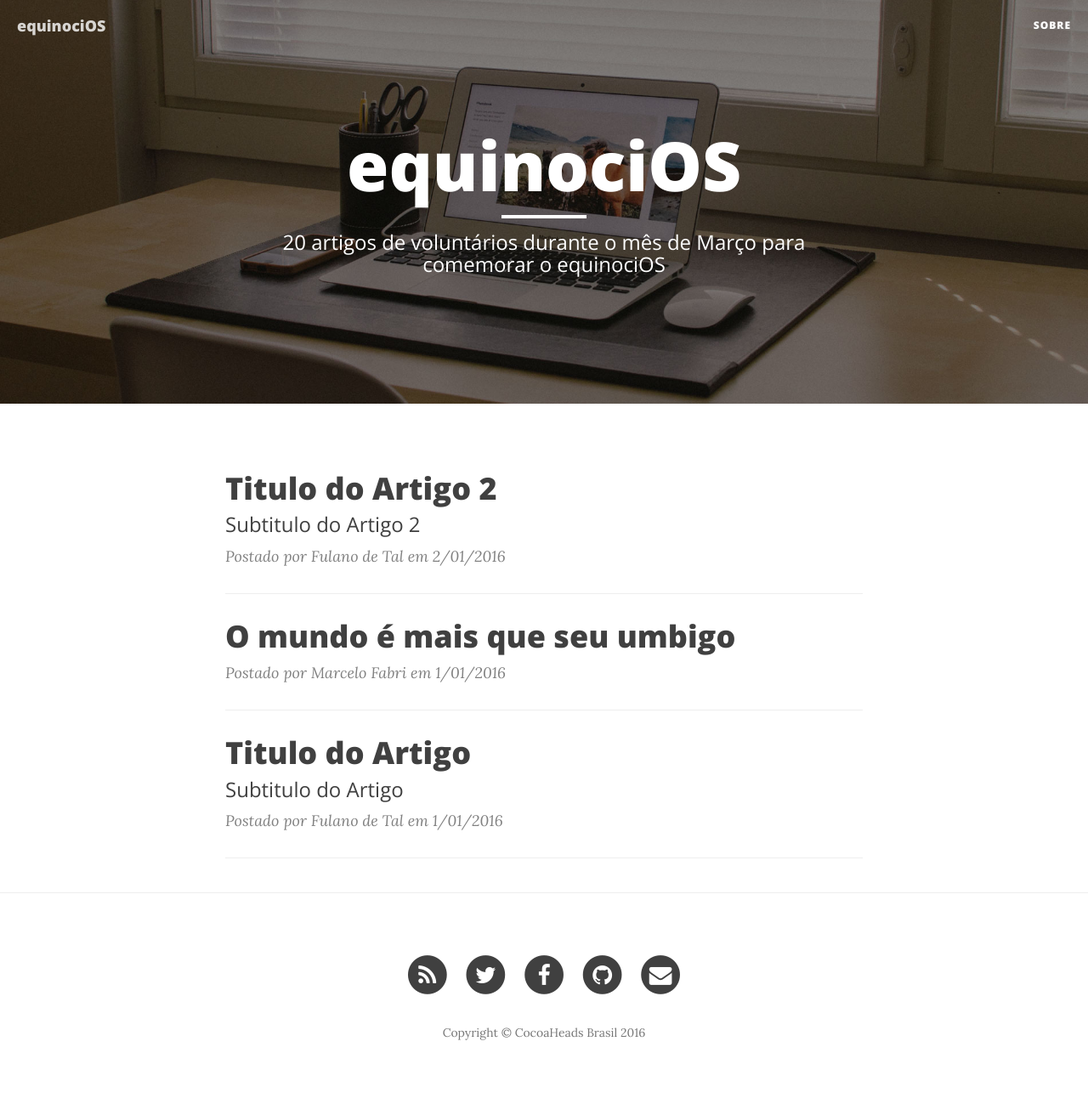
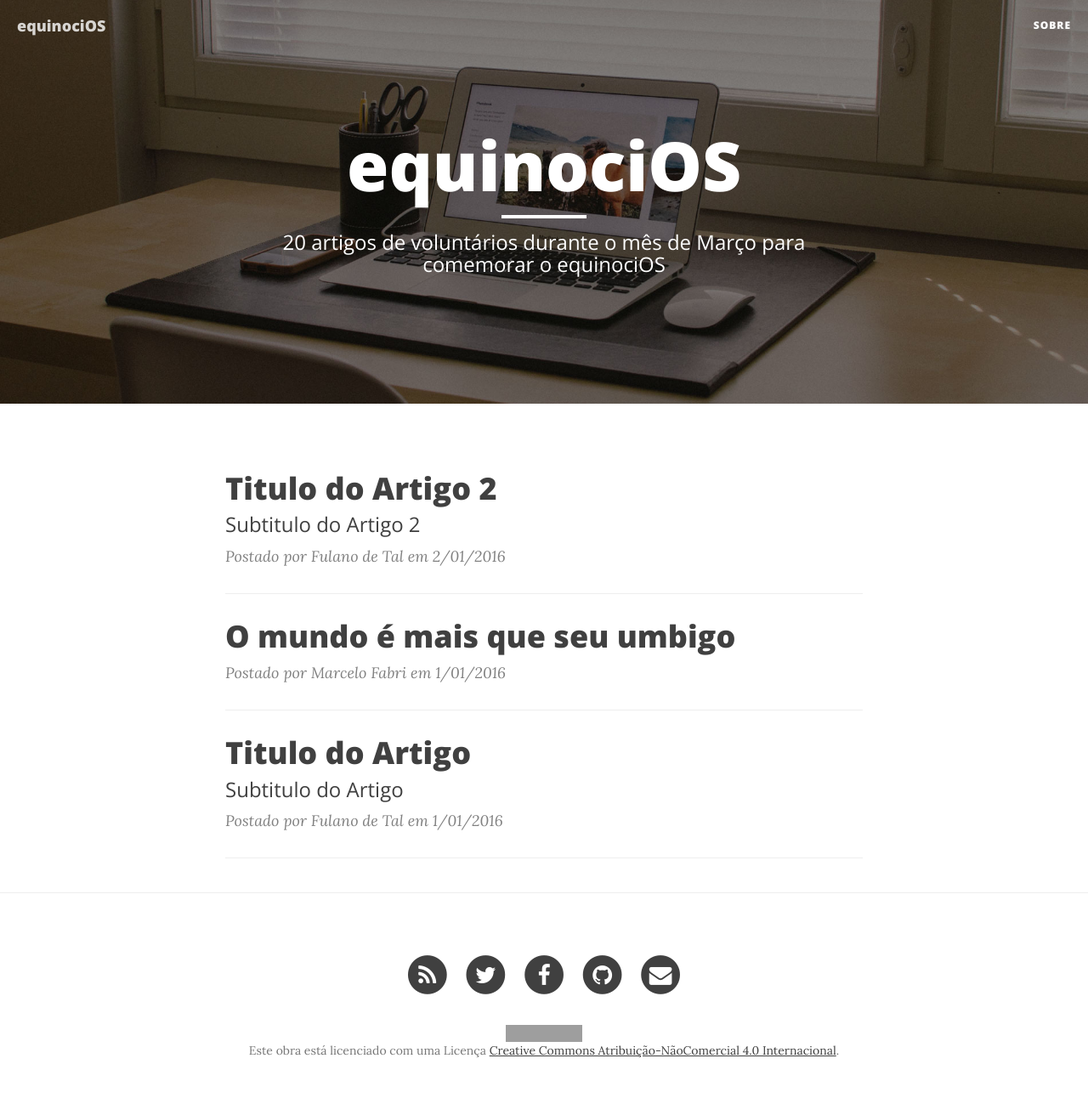
Before and after one commit to CocoaHeadsBrasil/equinociOS, a Jekyll site: the page built from index.html, in a window 1280 px wide. Shown: the whole page at 85% size. Built offline with Jekyll 4.4.1, drawn with Linux system fonts in a browser that asks for light colours; nearby versions of some CDN libraries; the list of posts is cut into pages by our own code; before the commit the page ends 1291 px from its top, so only the background shows below that; grey boxes are pictures that could not be loaded.

Commit message:
Adicionando CC no footer

```diff
--- a/_includes/footer.html
+++ b/_includes/footer.html
@@ -53,7 +53,7 @@
                     </li>
                     {% endif %}
                 </ul>
-                <p class="copyright text-muted">Copyright &copy; {{ site.copyright_name }} {{ site.time | date: '%Y' }}</p>
+                <p class="copyright text-muted"><a rel="license" href="http://creativecommons.org/licenses/by-nc/4.0/"><img alt="Licença Creative Commons" style="border-width:0; display: inline;" src="https://i.creativecommons.org/l/by-nc/4.0/88x31.png" /></a><br />Este obra está licenciado com uma Licença <a rel="license" href="http://creativecommons.org/licenses/by-nc/4.0/">Creative Commons Atribuição-NãoComercial 4.0 Internacional</a>.</p>
             </div>
         </div>
     </div>
```
